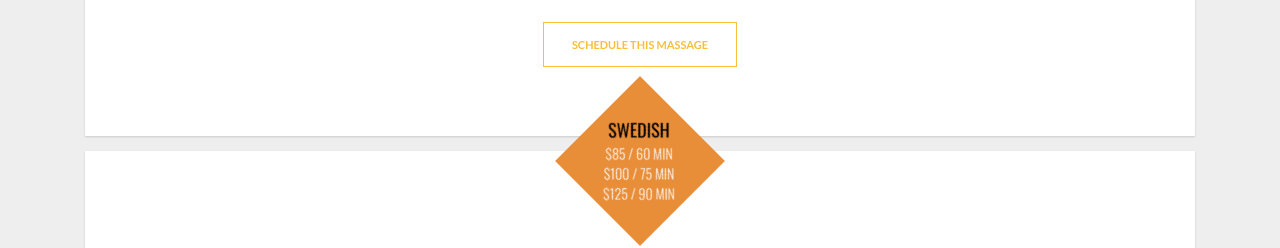
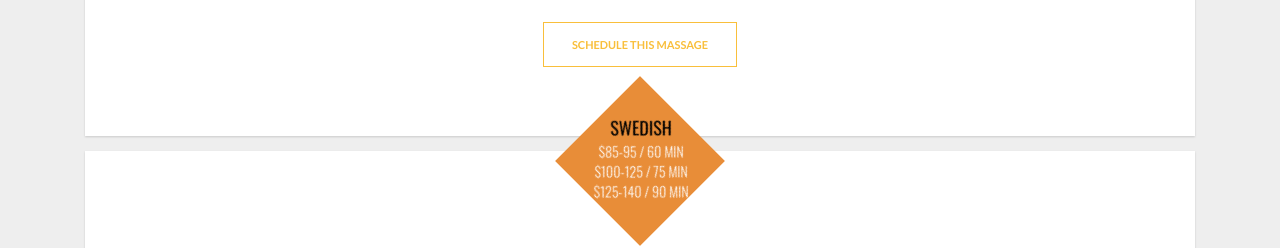
Before and after one commit to benlew3/RonitApril, a plain HTML site: page index.html in a window 1280 px wide. Shown: the part 1479-1727 px from the top of the page. Drawn offline with nearby package versions, Linux system fonts and the light colour scheme; some packages are replaced by stand-ins of ours; a script that the page names is missing.

```diff
--- a/index.html
+++ b/index.html
@@ -142,7 +142,7 @@
         <div class="pricing-table wow animated fadeInUp" data-wow-delay="0.4s">
           <div class="price">
             <div class="pricetext">
-              <h3 style="color:black;">Swedish</h3><span>$85</span> / 60 min<br><span><span>$100</span> / 75 min<br><span>$125</span> / 90 min</div>
+              <h3 style="color:black;margin-top:-3px;">Swedish</h3><span>$85-95</span> / 60 min<br><span>$100-125</span> / 75 min<br><span>$125-140</span> / 90 min</div>
           </div>
           <div class="list">
             <p>This classic European technique is the most common in massage therapy. Stress is eased with long,
```
